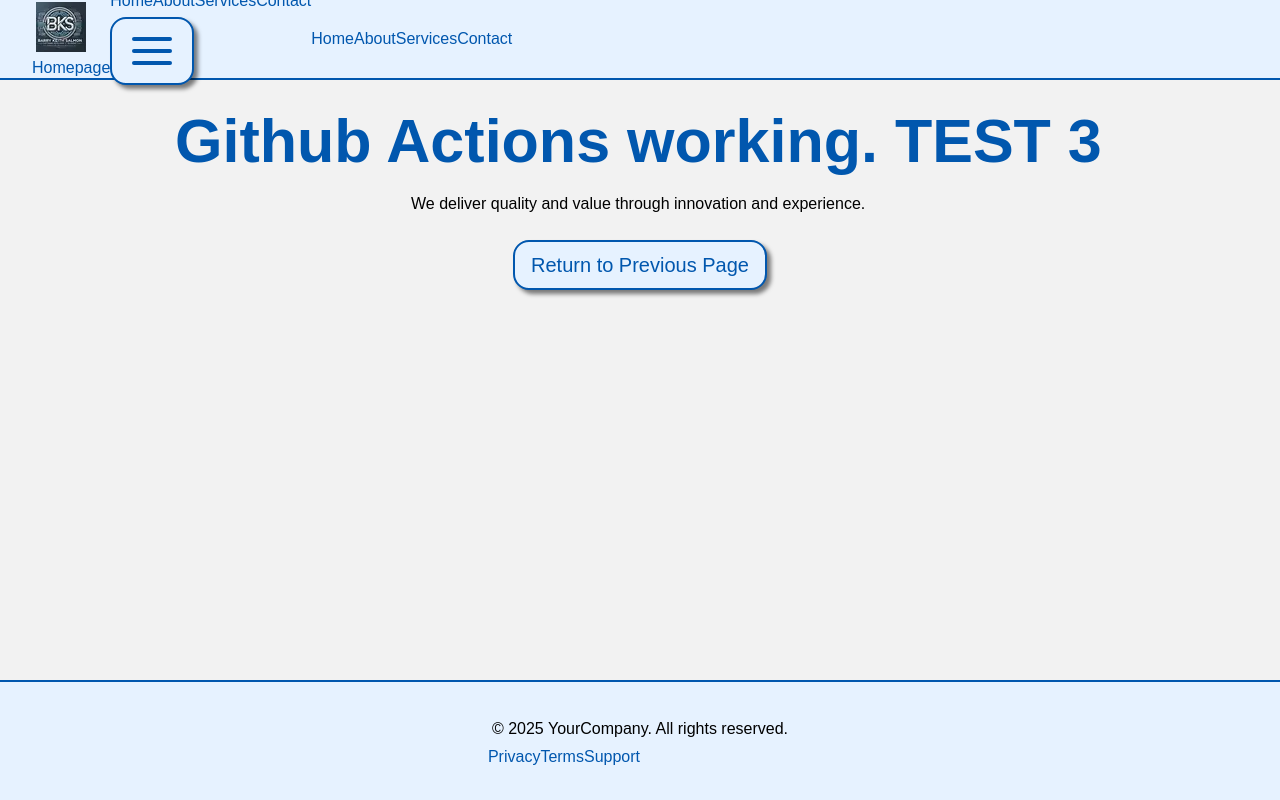
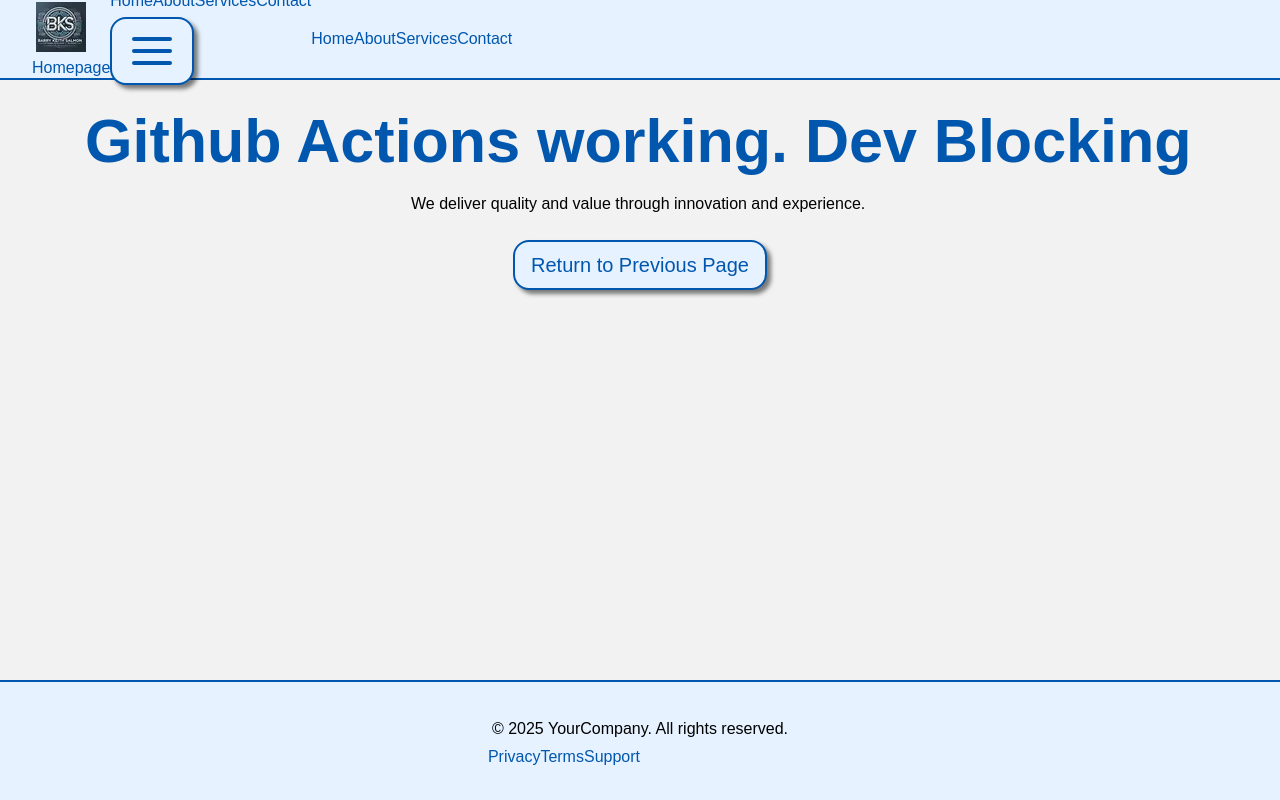
Before and after one commit to Somniac2103/React-SPA, a React (Vite) app: page / in a window 1280 px wide. Shown: the top 800 px of the page. Built offline with nearby package versions, Linux system fonts and the light colour scheme.

Commit message:
dev test commit

```diff
--- a/src/pages/Home.jsx
+++ b/src/pages/Home.jsx
@@ -10,7 +10,7 @@ const Home = () => {
       <Swiper loop aria-roledescription="carousel">
         <SwiperSlide>
           <div className="min-h-[60vh] sm:min-h-[75vh] flex flex-col items-center justify-center bg-blue-100 text-center px-4">
-            <h1 className="text-2xl sm:text-4xl font-bold text-gray-900 mb-2">Github Actions working. TEST 3</h1>
+            <h1 className="text-2xl sm:text-4xl font-bold text-gray-900 mb-2">Github Actions working. Dev Blocking</h1>
             <p className="text-base sm:text-lg text-gray-800 max-w-lg">
               We deliver quality and value through innovation and experience.
             </p>
```
